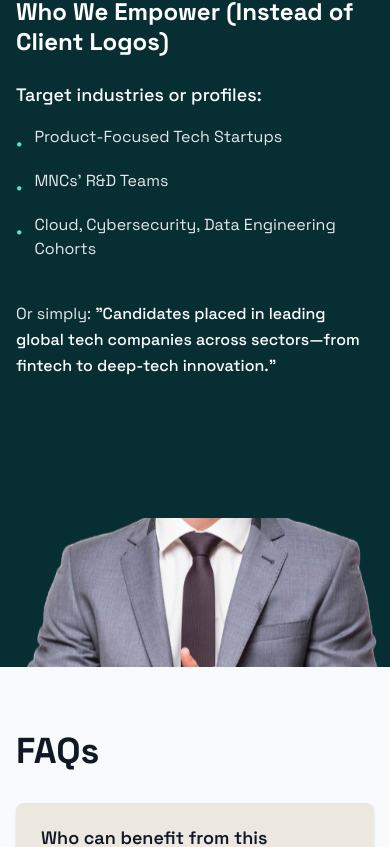
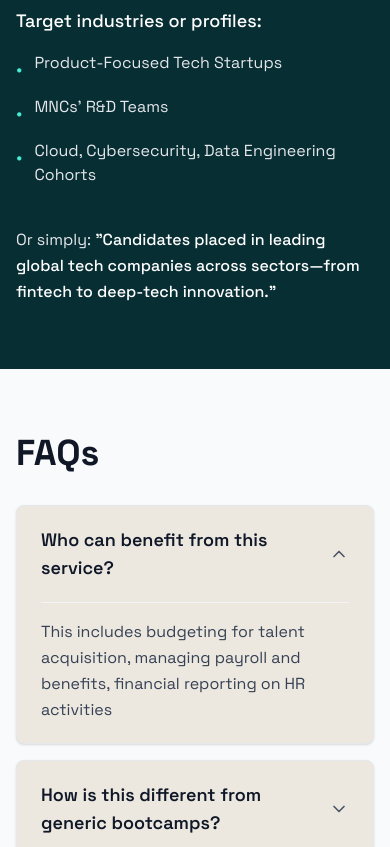
Before and after one commit to Tusharkothiya/Vicky-s-web, a React (Vite) app: page / in a window 390 px wide. Shown: the part 4204-5051 px from the top of the page. Built offline with nearby package versions, Linux system fonts and the light colour scheme.

Commit message:
Update WhyChooseUs.tsx

```diff
--- a/src/components/Home/WhyChooseUs.tsx
+++ b/src/components/Home/WhyChooseUs.tsx
@@ -3,14 +3,12 @@ import { WhyChooseUserImage } from "../../assets/Index";
 const WhyChooseUs = () => {
   return (
     <section className="bg-[#072E33] relative">
-      {/* Overflow wrapper - hides bottom overflow */}
-      <div className="overflow-hidden">
       <div className="max-w-7xl mx-auto">
-          <div className="grid grid-cols-1 lg:grid-cols-2 min-h-screen lg:min-h-[600px]">
+        <div className="grid grid-cols-1 lg:grid-cols-2   lg:min-h-[600px]">
           {/* Left Content - Image */}
-            <div className="relative order-2 lg:order-1 overflow-hidden">
-              {/* Image extends beyond container */}
-              <div className="absolute inset-0 lg:-top-16 lg:-bottom-16">
+          <div className="relative order-2 lg:order-1 overflow-hidden hidden xl:block">
+            {/* Image container with top overflow only */}
+            <div className="absolute inset-0 lg:top-0 lg:bottom-0">
               <img
                 src={WhyChooseUserImage}
                 alt="Professional businessman presenting solutions"
@@ -20,7 +18,7 @@ const WhyChooseUs = () => {
           </div>
 
           {/* Right Content - Text */}
-            <div className="order-1 lg:order-2 flex items-center px-4 sm:px-6 lg:px-8 py-16 lg:py-24">
+          <div className="order-1 lg:order-2 flex items-center px-4 sm:px-6 lg:px-8 py-16 xl:py-1 lg:py-4">
             <div className="w-full space-y-6 lg:space-y-8">
               {/* Header */}
               <div>
@@ -74,7 +72,6 @@ const WhyChooseUs = () => {
           </div>
         </div>
       </div>
-      </div>
     </section>
   );
 };
```
Lines whose indentation alone changed are shown as unchanged.
